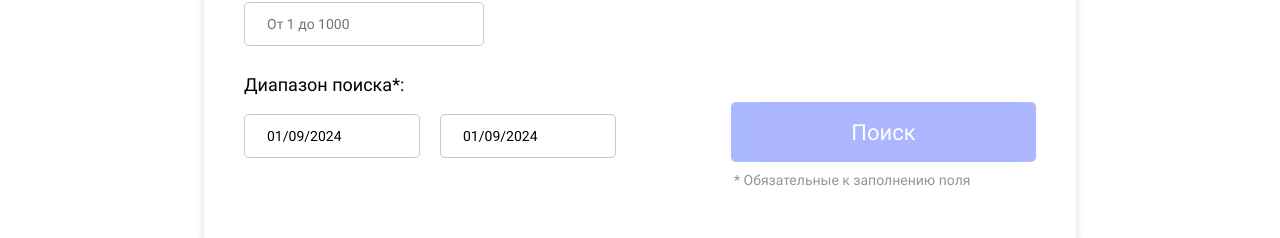
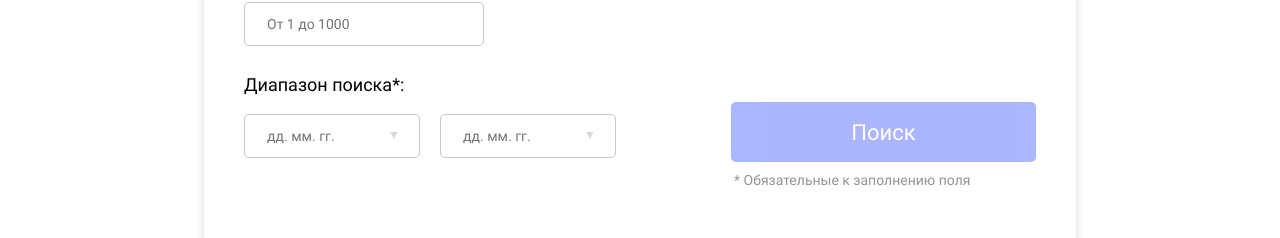
Before and after one commit to Galiyaga/finally-project, a React (Vite) app: page /search in a window 1280 px wide. Shown: the part 1142-1380 px from the top of the page. Built offline with nearby package versions, Linux system fonts and the light colour scheme; a web font is replaced by a local one.

Commit message:
настройка даты, исправление вывода ошибок, placeholder

```diff
--- a/src/App.css
+++ b/src/App.css
@@ -93,6 +93,16 @@
 
 .p-calendar.error .p-inputtext {
   border: 1px solid red;
+}
+
+.p-calendar::after {
+    content: " ▼";
+    position: absolute;
+    right: 20px;
+    top: 35px;
+    pointer-events: none;
+    font-size: 12px;
+    color: #D9D9D9;
 }
 
 .p-datepicker .p-datepicker-header {
--- a/src/components/Search/Searchpage.jsx
+++ b/src/components/Search/Searchpage.jsx
@@ -11,6 +11,7 @@ import { Button } from "../Button";
 import { selectAccessToken } from "../context/authSlice";
 import { useSelector, useDispatch } from "react-redux";
 import { setStoreData, clearStoreData } from "../context/dataSlice";
+import { classNames } from "primereact/utils";
 
 addLocale("es", {
   today: "Сегодня",
@@ -98,8 +99,8 @@ export default function Searchpage() {
   // Состояния полей и чекбоксов
   const [inn, setInn] = useState("7710137066");
   const [dateRange, setDateRange] = useState({
-    start: new Date(),
-    end: new Date(),
+    start: null,
+    end: null,
   });
   const [tonality, setTonality] = useState("Любая");
   const [documentsCount, setDocumentsCount] = useState("");
@@ -117,7 +118,6 @@ export default function Searchpage() {
   const navigate = useNavigate();
   const dispatch = useDispatch();
 
-  // TODO ломается верстка при невалидных данных
   const handleInnChange = (e) => {
     setInn(e.target.value);
     const { result, error } = validateInn(e.target.value);
@@ -158,9 +158,8 @@ export default function Searchpage() {
     if (startDate > endDate) {
       newError.start = "Первая дата не должна быть больше второй.";
       newError.end = "";
-    } else {
+    } else if (newError.start !== "Первая дата не должна быть в будущем") {
       newError.start = "";
-      newError.end = "";
     }
 
     setErrorDate(newError);
@@ -345,9 +344,21 @@ export default function Searchpage() {
         </p>
         <div className={styles.search__main}>
           <div className={styles.main__imgs}>
-            <img className={styles.imgs__document} src="src\assets\Document.svg" alt="Файл"></img>
-            <img className={styles.imgs__folders} src="src\assets\Folders.svg" alt="Папки"></img>
-            <img className={styles.imgs__rocket} src="src\assets\rocket.svg" alt="Ракета"></img>
+            <img
+              className={styles.imgs__document}
+              src="src\assets\Document.svg"
+              alt="Файл"
+            ></img>
+            <img
+              className={styles.imgs__folders}
+              src="src\assets\Folders.svg"
+              alt="Папки"
+            ></img>
+            <img
+              className={styles.imgs__rocket}
+              src="src\assets\rocket.svg"
+              alt="Ракета"
+            ></img>
           </div>
           <form onSubmit={handleFormSubmit} className={styles.search__form}>
             <div className={styles.form__main}>
@@ -365,7 +376,9 @@ export default function Searchpage() {
                       placeholder="10 цифр"
                       required
                     />
-                    {innError && <div className={styles.error__text}>{innError}</div>}
+                    {innError && (
+                      <div className={styles.error__text}>{innError}</div>
+                    )}
                   </label>
                 </div>
 
@@ -457,7 +470,9 @@ export default function Searchpage() {
                       type="checkbox"
                       className={styles.item__input}
                       checked={excludeAnnouncements}
-                      onChange={(e) => setExcludeAnnouncements(e.target.checked)}
+                      onChange={(e) =>
+                        setExcludeAnnouncements(e.target.checked)
+                      }
                     />
                     <div className={styles.cr_input}></div>
                     <span>Включать анонсы и календари</span>
@@ -486,13 +501,13 @@ export default function Searchpage() {
                         onChange={(e) =>
                           handleChangeDate("start", new Date(e.target.value))
                         }
-                        readOnlyInput
-                        hideOnRangeSelection
+                        readOnlyInput={false}
                         showButtonBar
                         required
                         locale="es"
-                        variant="filled"
-                        dateFormat="dd/mm/yy"
+                        placeholder="дд. мм. гг."
+                        dateFormat="dd.mm.yy"
+                        invalid={!!errorDate.start}
                       />
                       {errorDate.start && (
                         <div className={styles.error__text}>
@@ -506,16 +521,18 @@ export default function Searchpage() {
                         onChange={(e) =>
                           handleChangeDate("end", new Date(e.target.value))
                         }
-                        readOnlyInput
-                        hideOnRangeSelection
+                        readOnlyInput={false}
                         showButtonBar
                         required
                         locale="es"
-                        variant="filled"
-                        dateFormat="dd/mm/yy"
+                        placeholder="дд. мм. гг."
+                        dateFormat="dd.mm.yy"
+                        invalid={!!errorDate.end}
                       />
                       {errorDate.end && (
-                        <div className={styles.error__text}>{errorDate.end}</div>
+                        <div className={styles.error__text}>
+                          {errorDate.end}
+                        </div>
                       )}
                     </div>
                   </div>
```
